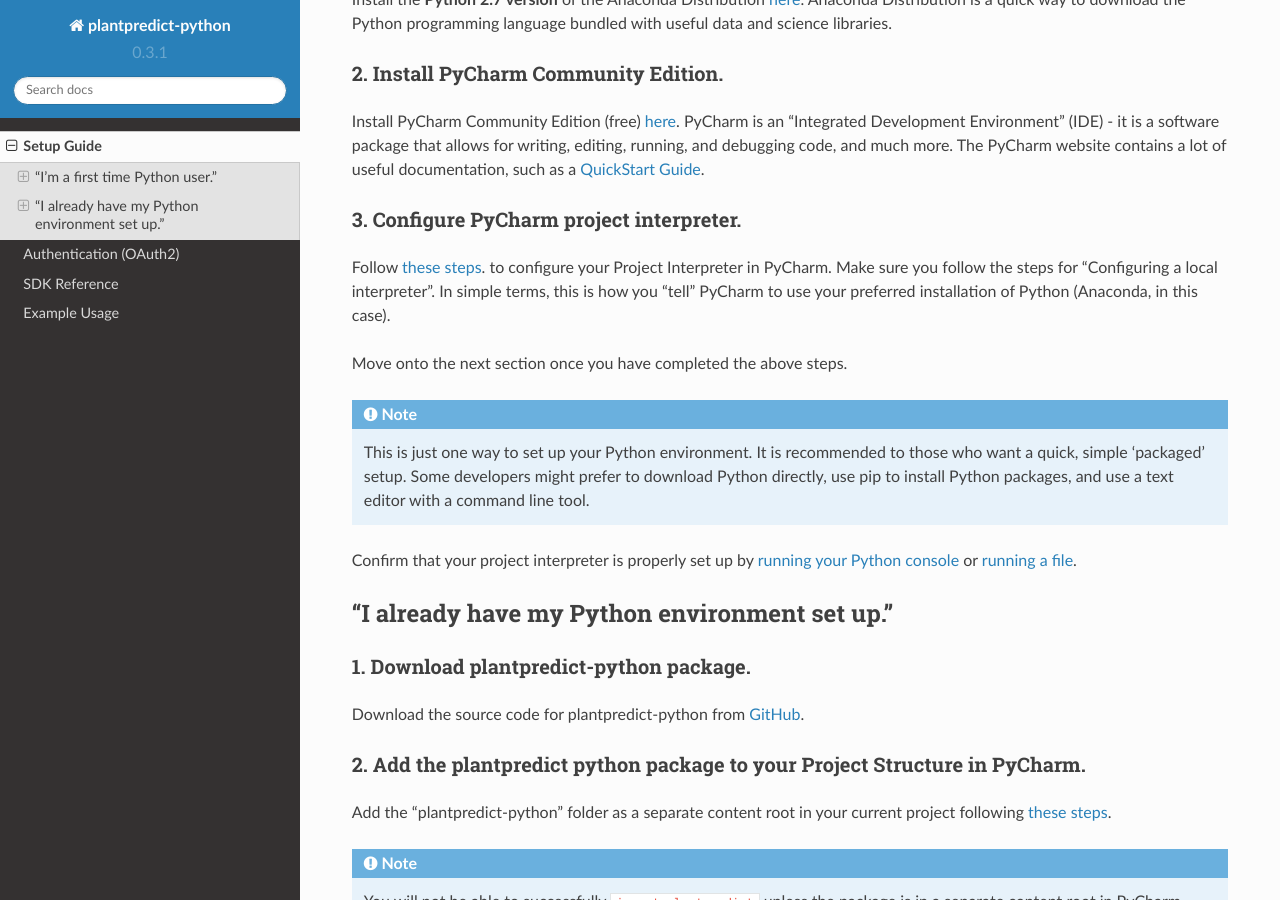
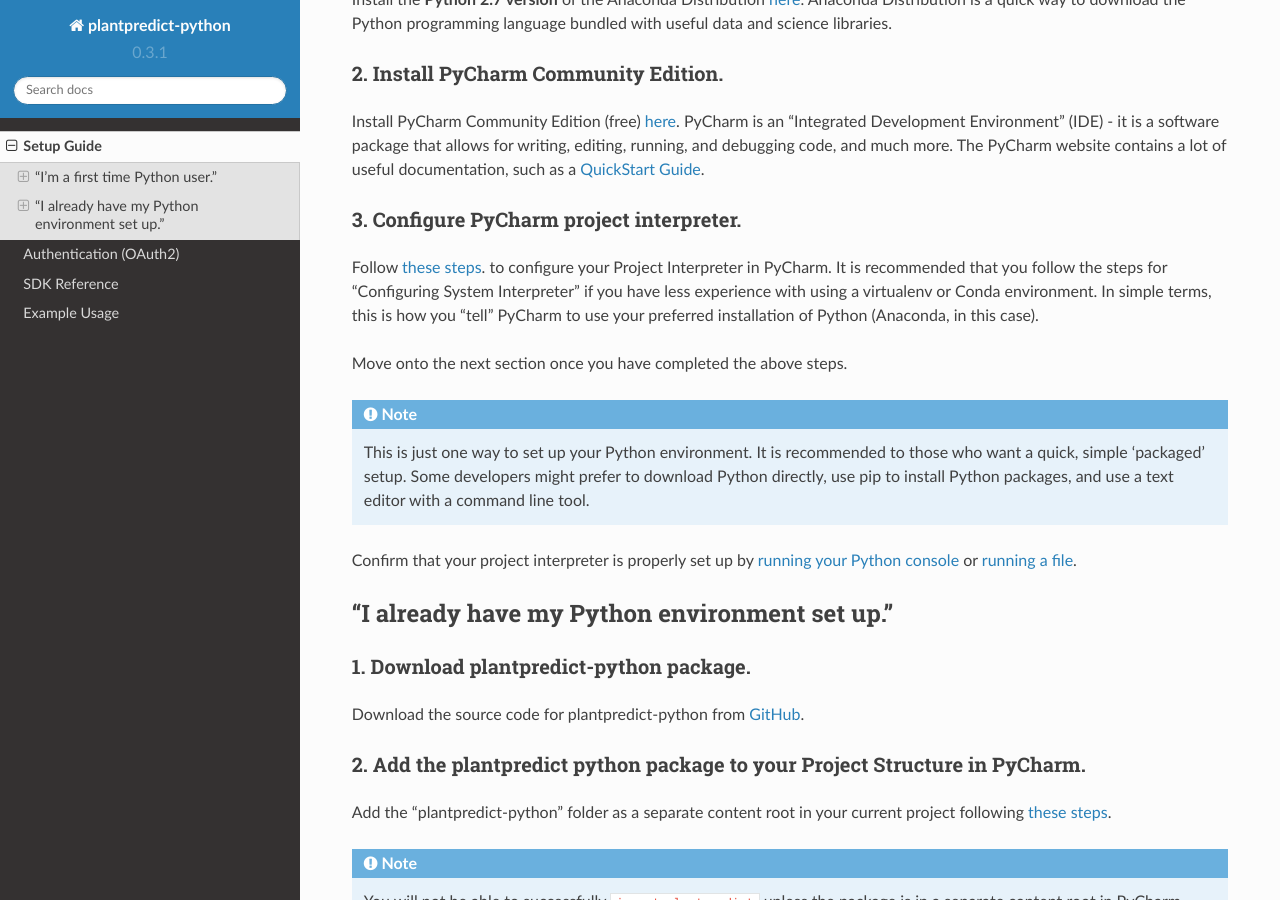
Before and after one commit to adriesse/plantpredict-python, a Sphinx documentation site: the page built from docs/setup_guide.rst, in a window 1280 px wide and 900 px high, scrolled down 326 px. Built offline with Sphinx 7.4.7 and the Read the Docs theme 2.0.0, drawn with Linux system fonts in a browser that asks for light colours.

Commit message:
adding some clarification to documentation for both setup and use of the module file generating methods

```diff
--- a/docs/setup_guide.rst
+++ b/docs/setup_guide.rst
@@ -27,9 +27,10 @@
 3. Configure PyCharm project interpreter.
 ^^^^^^^^^^^^^^^^^^^^^^^^^^^^^^^^^^^^^^^^^^
 
-Follow `these steps <https://www.jetbrains.com/help/pycharm/configuring-python-interpreter.html#local-interpreter>`_. to
-configure your Project Interpreter in PyCharm. Make sure you follow the steps for "Configuring a local interpreter". In
-simple terms, this is how you "tell" PyCharm to use your preferred installation of Python (Anaconda, in this case).
+Follow `these steps <https://www.jetbrains.com/help/pycharm/configuring-local-python-interpreters.html>`_. to
+configure your Project Interpreter in PyCharm. It is recommended that you follow the steps for
+"Configuring System Interpreter" if you have less experience with using a virtualenv or Conda environment.
+In simple terms, this is how you "tell" PyCharm to use your preferred installation of Python (Anaconda, in this case).
 
 Move onto the next section once you have completed the above steps.
 
```
Also changed, not shown: 1 other file.
